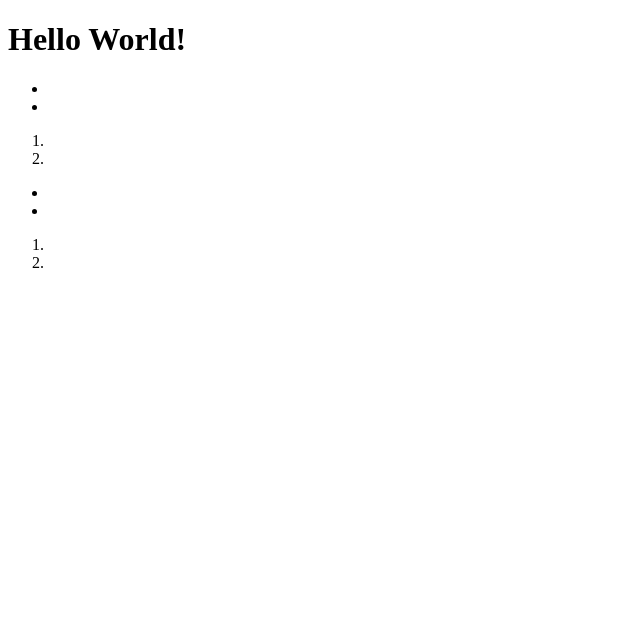
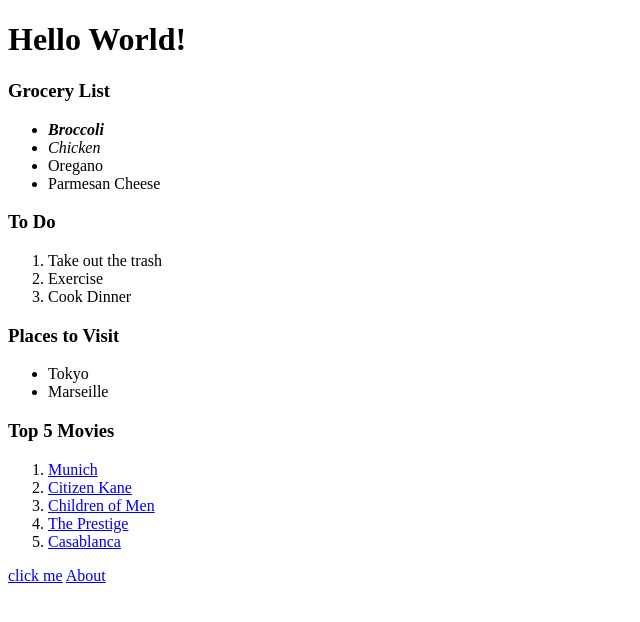
Before and after one commit to DOL2320/supreme-adventure, a plain HTML site: page index.html in a window 1280 px wide. Shown: the whole page, without its empty margins (0-640 px from the left). Drawn offline with Linux system fonts and the light colour scheme.

Commit message:
Added an about page. Modified index.html to point to the about page in another directory

```diff
--- a/index.html
+++ b/index.html
@@ -7,22 +7,34 @@
     <body>
         <h1>Hello World!</h1>
         <p>
+            <h3>Grocery List</h3>
             <ul>
-                <li></li>
-                <li></li>
+                <li><strong><em>Broccoli</em></strong></li>
+                <li><em>Chicken</em></li>
+                <li>Oregano</li>
+                <li>Parmesan Cheese</li>
             </ul>
+            <h3>To Do</h3>
             <ol>
-                <li></li>
-                <li></li>
+                <li>Take out the trash</li>
+                <li>Exercise</li>
+                <li>Cook Dinner</li>
             </ol>
+            <h3>Places to Visit</h3>
             <ul>
-                <li></li>
-                <li></li>
+                <li>Tokyo</li>
+                <li>Marseille</li>
             </ul>
+            <h3>Top 5 Movies</h3>
             <ol>
-                <li></li>
-                <li></li>
+                <li><a href="https://www.youtube.com/watch?v=gqX7H1-n10s">Munich</a></li>
+                <li><a href="https://www.youtube.com/watch?v=8dxh3lwdOFw">Citizen Kane</a></li>
+                <li><a href="https://www.youtube.com/watch?v=2VT2apoX90o">Children of Men</a></li>
+                <li><a href="https://www.youtube.com/watch?v=ELq7V8vkekI">The Prestige</a></li>
+                <li><a href="https://www.youtube.com/watch?v=BkL9l7qovsE">Casablanca</a></li>
             </ol>
+            <a href="https://www.theodinproject.com/about">click me</a>
+            <a href="./pages/about.html">About</a>
         </p>
     </body>
 </html>
```
Also changed, not shown: pages/about.html (added, +10 -0 lines).
